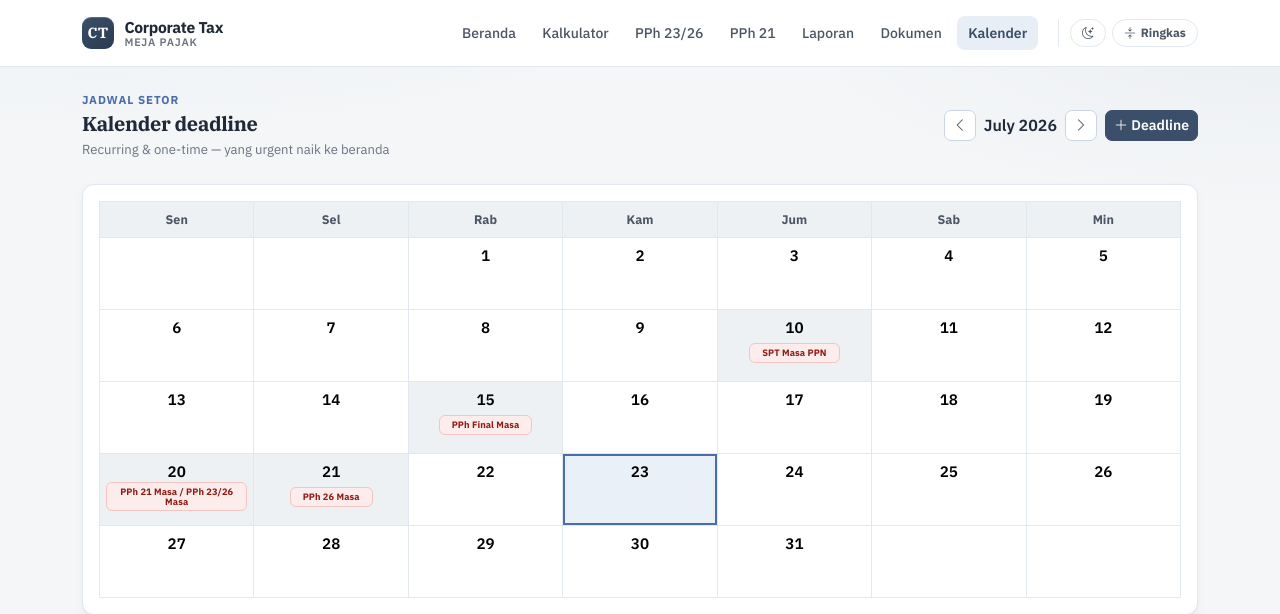
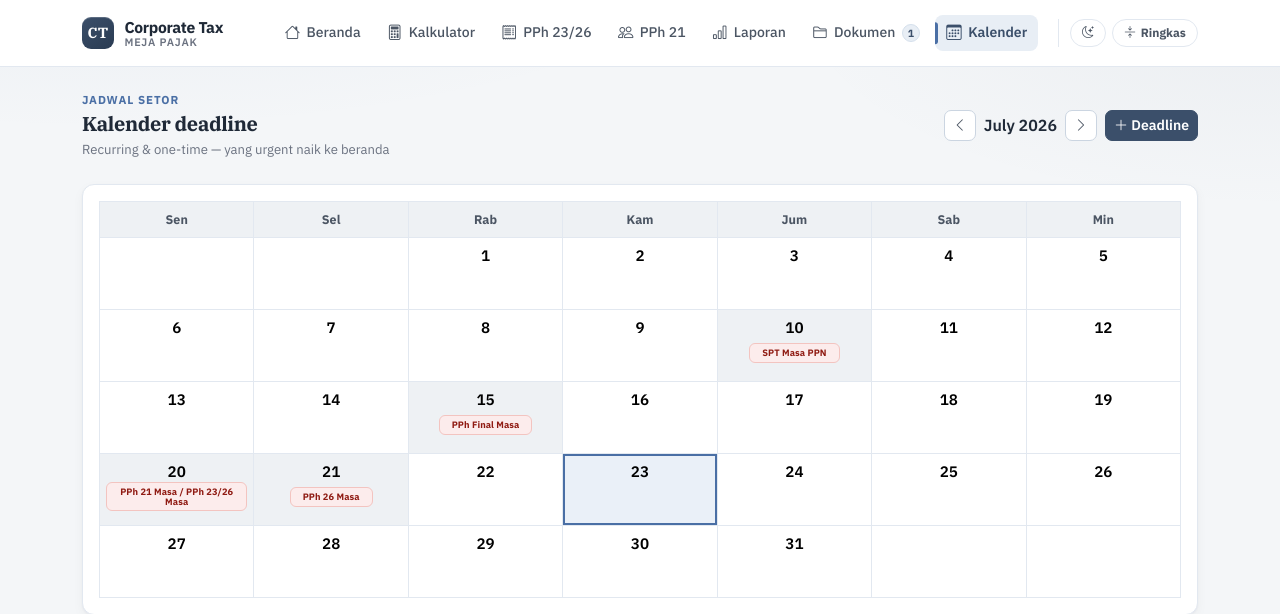
Before and after one commit to neofidao-spec/corporate-tax-manager, a Flask app: page /calendar in a window 1280 px wide. Shown: the top 614 px of the page. Run offline with Flask 3, Linux system fonts and the light colour scheme; data comes from the database, SQL or seed files in the repository; tables that the repository leaves empty hold one stand-in row (values such as "Sample post"); data that the repository does not hold is empty.

Commit message:
feat: S3 navigation — icons, active indicator, badge count
Nav upgrade for professional tax-desk navigation:

Icons:
  - Beranda (house), Kalkulator (calculator), PPh 23/26 (receipt)
  - PPh 21 (people), Laporan (bar-chart), Dokumen (folder2), Kalender (calendar3)

Active indicator:
  - Left accent bar on active nav link (3px rounded)
  - Primary color + primary-soft background
  - Better hover + active states

Badge notification:
  - Dokumen count badge (nav_doc_count from context processor)
  - info-style badge (primary-soft colors)
  - Conditional: only shown when > 0

Backend:
  - context_processor inject_now() now provides nav_doc_count, nav_outstanding
    globally across all routes
  - Graceful fallback if DB unavailable (Exception → 0)

```diff
--- a/templates/base.html
+++ b/templates/base.html
@@ -571,6 +571,10 @@
             padding: var(--space-2) var(--space-3) !important;
             border-radius: var(--radius-sm);
             transition: background var(--transition-fast), color var(--transition-fast);
+            position: relative;
+            display: inline-flex;
+            align-items: center;
+            gap: 0.4rem;
         }
         .navbar .nav-link:hover {
             color: var(--text) !important;
@@ -581,8 +585,42 @@
             background: var(--primary-soft);
             font-weight: var(--weight-semibold);
         }
-        .navbar .nav-link i { margin-right: 6px; }
-        .navbar-toggler { border: 1px solid var(--border); }
+        .navbar .nav-link.active::before {
+            content: '';
+            position: absolute;
+            left: 0;
+            top: 50%;
+            transform: translateY(-50%);
+            width: 3px;
+            height: 60%;
+            border-radius: 0 3px 3px 0;
+            background: var(--accent);
+        }
+        .navbar .nav-link i { font-size: 1.1em; }
+        .navbar .nav-link .nav-badge {
+            display: inline-flex;
+            align-items: center;
+            justify-content: center;
+            min-width: 18px;
+            height: 18px;
+            padding: 0 5px;
+            border-radius: 999px;
+            font-size: 0.65rem;
+            font-weight: var(--weight-bold);
+            background: var(--danger-soft);
+            color: var(--danger-text);
+            border: 1px solid #F3C4C0;
+            line-height: 1;
+        }
+        .navbar .nav-link .nav-badge.urgent {
+            background: var(--danger-soft);
+            color: var(--danger-text);
+        }
+        .navbar .nav-link .nav-badge.info {
+            background: var(--primary-soft);
+            color: var(--primary);
+            border-color: #D5E0EC;
+        }
         .navbar-toggler i { color: var(--text); font-size: 1.35rem; }
 
         /* ── Cards ── */
@@ -1636,49 +1674,52 @@
                         <a class="nav-link {% if request.path == '/' %}active{% endif %}"
                            href="/"
                            {% if request.path == '/' %}aria-current="page"{% endif %}>
-                            Beranda
+                            <i class="bi bi-house" aria-hidden="true"></i> Beranda
                         </a>
                     </li>
                     <li class="nav-item">
                         <a class="nav-link {% if request.path.startswith('/calculator') %}active{% endif %}"
                            href="/calculator"
                            {% if request.path.startswith('/calculator') %}aria-current="page"{% endif %}>
-                            Kalkulator
+                            <i class="bi bi-calculator" aria-hidden="true"></i> Kalkulator
                         </a>
                     </li>
                     <li class="nav-item">
                         <a class="nav-link {% if request.path.startswith('/withholding') %}active{% endif %}"
                            href="/withholding"
                            {% if request.path.startswith('/withholding') %}aria-current="page"{% endif %}>
-                            PPh 23/26
+                            <i class="bi bi-receipt" aria-hidden="true"></i> PPh 23/26
                         </a>
                     </li>
                     <li class="nav-item">
                         <a class="nav-link {% if request.path.startswith('/pph21') %}active{% endif %}"
                            href="/pph21"
                            {% if request.path.startswith('/pph21') %}aria-current="page"{% endif %}>
-                            PPh 21
+                            <i class="bi bi-people" aria-hidden="true"></i> PPh 21
                         </a>
                     </li>
                     <li class="nav-item">
                         <a class="nav-link {% if request.path.startswith('/reports') %}active{% endif %}"
                            href="/reports/period"
                            {% if request.path.startswith('/reports') %}aria-current="page"{% endif %}>
-                            Laporan
+                            <i class="bi bi-bar-chart" aria-hidden="true"></i> Laporan
                         </a>
                     </li>
-                    <li class="nav-item">
+                    <li class="nav-item position-relative">
                         <a class="nav-link {% if request.path.startswith('/documents') %}active{% endif %}"
                            href="/documents"
                            {% if request.path.startswith('/documents') %}aria-current="page"{% endif %}>
-                            Dokumen
+                            <i class="bi bi-folder2" aria-hidden="true"></i> Dokumen
+                            {% if nav_doc_count and nav_doc_count > 0 %}
+                            <span class="nav-badge info">{{ nav_doc_count }}</span>
+                            {% endif %}
                         </a>
                     </li>
                     <li class="nav-item">
                         <a class="nav-link {% if request.path.startswith('/calendar') %}active{% endif %}"
                            href="/calendar"
                            {% if request.path.startswith('/calendar') %}aria-current="page"{% endif %}>
-                            Kalender
+                            <i class="bi bi-calendar3" aria-hidden="true"></i> Kalender
                         </a>
                     </li>
                     <li class="nav-item ms-lg-2">
--- a/web_app.py
+++ b/web_app.py
@@ -48,7 +48,16 @@ def create_app(testing=False):
 
     @app.context_processor
     def inject_now():
-        return {'now': datetime.now(), 'today': date.today()}
+        ctx = {'now': datetime.now(), 'today': date.today()}
+        try:
+            db = TaxDB(app.config['DATABASE'])
+            ds = db.get_dashboard_data(year=date.today().year, month=date.today().month)
+            ctx['nav_doc_count'] = ds.get('doc_count', 0) or 0
+            ctx['nav_outstanding'] = ds.get('outstanding_count', 0) or 0
+        except Exception:
+            ctx['nav_doc_count'] = 0
+            ctx['nav_outstanding'] = 0
+        return ctx
 
     # ══════════════════════════════════════════════════
     # ROUTES: Dashboard
```
